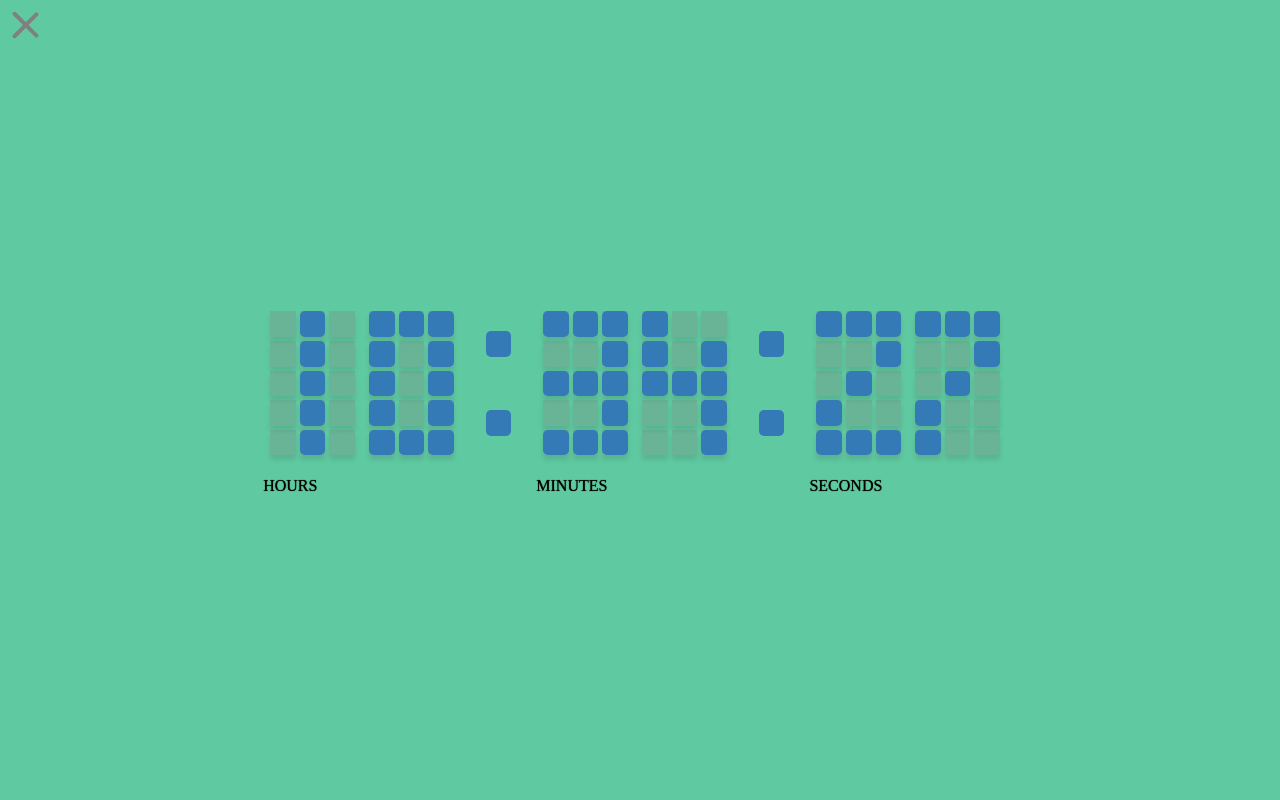
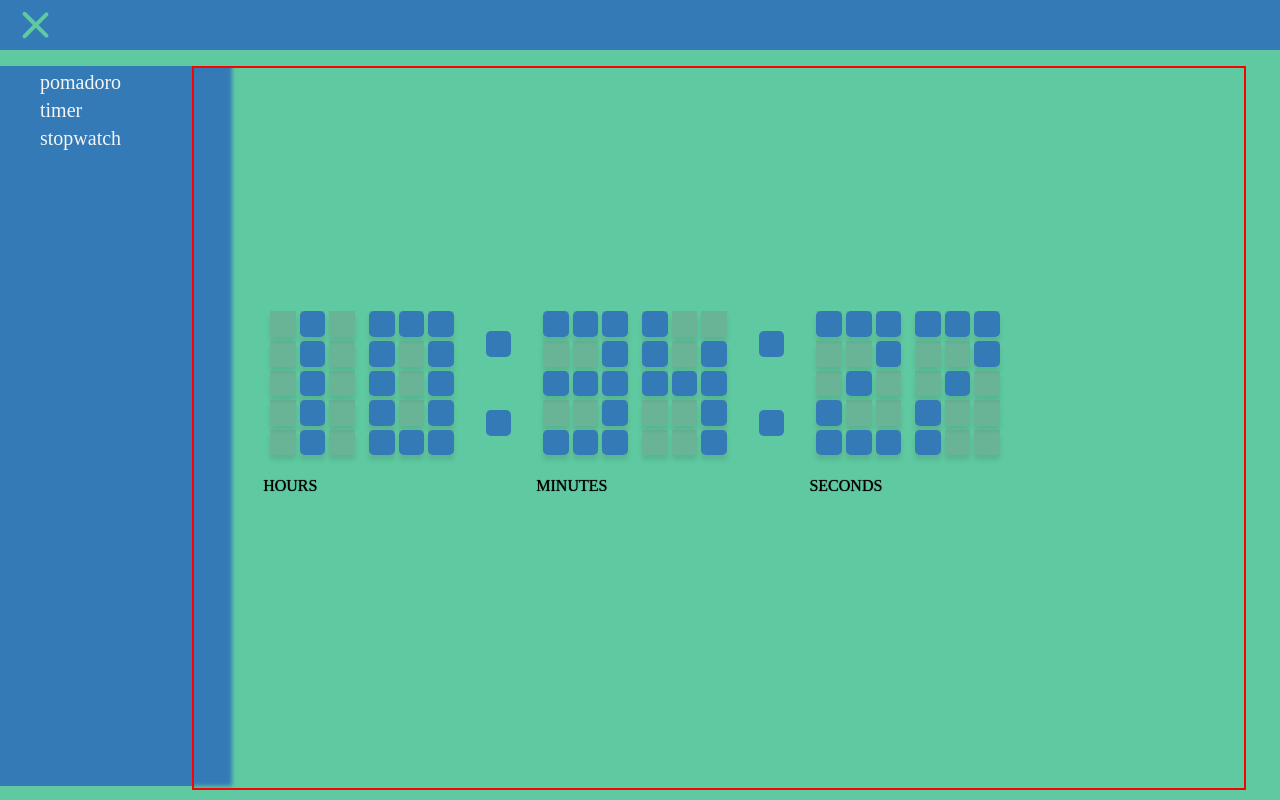
Before and after one commit to WebFilin/CubeClocks, a React (Vite) app: page / in a window 1280 px wide. Both pictures are taken after a click on the element 25 px from the left and 25 px from the top of the page. Built offline with nearby package versions, Linux system fonts and the light colour scheme.

Commit message:
Создан компонент бругера, его контент, настроенно открытие закрытие

```diff
--- a/src/components/App/App.module.scss
+++ b/src/components/App/App.module.scss
@@ -1,3 +1,5 @@
+@import "../../constants/scss/constants.scss";
+
 #root {
 }
 
@@ -10,5 +12,5 @@
   justify-content: center;
   align-items: center;
 
-  background-color: #5fcaa1;
+  background-color: $main_background;
 }
--- a/src/components/BurgerMenu/BurgerMenu.jsx
+++ b/src/components/BurgerMenu/BurgerMenu.jsx
@@ -2,12 +2,17 @@ import { observer } from "mobx-react-lite";
 import styles from "./BurgerMenu.module.scss";
 import store from "../../store/store";
 import BtnBurgerMenu from "../UI/Btns/BtnBurgerMenu";
+import BurgerMenuContent from "../BurgerMenuContent";
 
 const BurgerMenu = observer(() => {
   return (
-    <div className={styles.wrapper}>
-      <BtnBurgerMenu />
-    </div>
+    <nav className={styles.wrapper}>
+      <div className={styles.btn_wraper}>
+        <BtnBurgerMenu />
+      </div>
+
+      {store.isBurgerMenuOpen && <BurgerMenuContent />}
+    </nav>
   );
 });
 
--- a/src/components/BurgerMenu/BurgerMenu.module.scss
+++ b/src/components/BurgerMenu/BurgerMenu.module.scss
@@ -1,7 +1,15 @@
 @import "../../constants/scss/constants.scss";
 
 .wrapper {
-  position: absolute;
-  top: 10px;
-  left: 10px;
+  position: fixed;
+  top: 0px;
+  left: 0px;
+  width: 100vw;
+  height: 100vh;
 }
+
+.btn_wraper {
+  width: 100vw;
+  background-color: red;
+  background-color: $background_content_burger_menu;
+}
--- /dev/null
+++ b/src/components/BurgerMenuContent/BurgerMenuContent.jsx
@@ -0,0 +1,40 @@
+import { observer } from "mobx-react-lite";
+import styles from "./BurgerMenuContent.module.scss";
+import store from "../../store/store";
+import routes from "../../constants/routes";
+
+const BurgerMenuContent = observer(() => {
+  const isOpen = store.isBurgerMenuOpen;
+
+  const arrRoutes = Object.values(routes);
+
+  function outMenuCkickHandler() {
+    store.burgerOpenHandler();
+  }
+
+  function checkOutMenu(e) {
+    e.stopPropagation();
+  }
+
+  return (
+    <div
+      className={isOpen ? styles.wrapper_active : styles.wrapper}
+      onClick={outMenuCkickHandler}
+    >
+      <div className={styles.blur}></div>
+
+      <ul className={styles.content_list} onClick={checkOutMenu}>
+        {arrRoutes.map((route) => {
+          const routeName = route.substring(1);
+          return (
+            <li className={styles.txt} key={routeName}>
+              {routeName}
+            </li>
+          );
+        })}
+      </ul>
+    </div>
+  );
+});
+
+export default BurgerMenuContent;
--- /dev/null
+++ b/src/components/BurgerMenuContent/BurgerMenuContent.module.scss
@@ -0,0 +1,35 @@
+@import "../../constants/scss/constants.scss";
+
+.wrapper {
+  transform: translateX(-100%);
+  transition: 0.2s;
+}
+
+.wrapper_active {
+  transform: translateX(0);
+  transition: 0.4s;
+}
+
+.blur {
+  position: absolute;
+  width: 82vw;
+  height: 90vh;
+  left: 15vw;
+  backdrop-filter: blur(2px);
+  border: 2px solid red;
+}
+
+.content_list {
+  height: 90vh;
+  width: 15vw;
+  background-color: $background_content_burger_menu;
+  display: flex;
+  flex-direction: column;
+
+  .txt {
+    display: inline-block;
+    padding-top: 5px;
+    font-size: 20px;
+    color: whitesmoke;
+  }
+}
--- /dev/null
+++ b/src/components/BurgerMenuContent/index.js
@@ -0,0 +1 @@
+export { default } from "./BurgerMenuContent";
--- a/src/components/UI/Btns/BtnBurgerMenu/BtnBurgerMenu.jsx
+++ b/src/components/UI/Btns/BtnBurgerMenu/BtnBurgerMenu.jsx
@@ -1,12 +1,12 @@
 import { observer } from "mobx-react-lite";
-import React from "react";
+import store from "../../../../store/store";
 import styles from "./BtnBurgerMenu.module.scss";
 
 const BtnBurgerMenu = observer(() => {
-  const [isOpen, setIsOpen] = React.useState(false);
+  const isOpen = store.isBurgerMenuOpen;
 
   const handleClick = () => {
-    setIsOpen(!isOpen);
+    store.burgerOpenHandler();
   };
 
   return (
--- a/src/components/UI/Btns/BtnBurgerMenu/BtnBurgerMenu.module.scss
+++ b/src/components/UI/Btns/BtnBurgerMenu/BtnBurgerMenu.module.scss
@@ -7,13 +7,14 @@
   flex-direction: column;
   justify-content: space-between;
   align-items: center;
+  padding: 10px 0px 10px 20px;
   cursor: pointer;
 }
 
 %base_styles_line {
   width: 35px;
   height: 4px;
-  background: $burger_menu_base;
+  background: $burger_btn_menu_base;
   border-radius: 2px;
   transition: all 0.3s;
 }
@@ -27,8 +28,20 @@
 
   &:hover {
     .line {
-      background: $burger_menu_active;
+      background: $burger_btn_menu_active;
     }
+  }
+
+  .line:nth-child(1) {
+    transform: rotate(0deg) translate(0px, 0px);
+  }
+
+  .line:nth-child(2) {
+    opacity: 1;
+  }
+
+  .line:nth-child(3) {
+    transform: rotate(0deg) translate(0px, 0px);
   }
 }
 
@@ -37,7 +50,7 @@
 
   &:hover {
     .line {
-      background: $burger_menu_active;
+      background: $burger_btn_menu_active;
     }
   }
 
--- a/src/constants/scss/constants.scss
+++ b/src/constants/scss/constants.scss
@@ -1,4 +1,6 @@
+$main_background: #5fcaa1;
 $base_background_cube: #337ab7;
 $in_breake_background_cube: #1f497d;
-$burger_menu_active: #337ab7;
-$burger_menu_base: gray;
+$burger_btn_menu_active: #5fcaa1;
+$burger_btn_menu_base: gray;
+$background_content_burger_menu: #337ab7;
--- a/src/store/store.js
+++ b/src/store/store.js
@@ -35,6 +35,8 @@ class Clocks {
 
   error = "";
   isCubeBreak = false;
+
+  isBurgerMenuOpen = false;
 
   constructor() {
     makeAutoObservable(this);
@@ -131,6 +133,10 @@ class Clocks {
   cubesStyleHandler() {
     this.isCubeBreak = !this.isCubeBreak;
   }
+
+  burgerOpenHandler() {
+    this.isBurgerMenuOpen = !this.isBurgerMenuOpen;
+  }
 }
 
 export default new Clocks();
```
